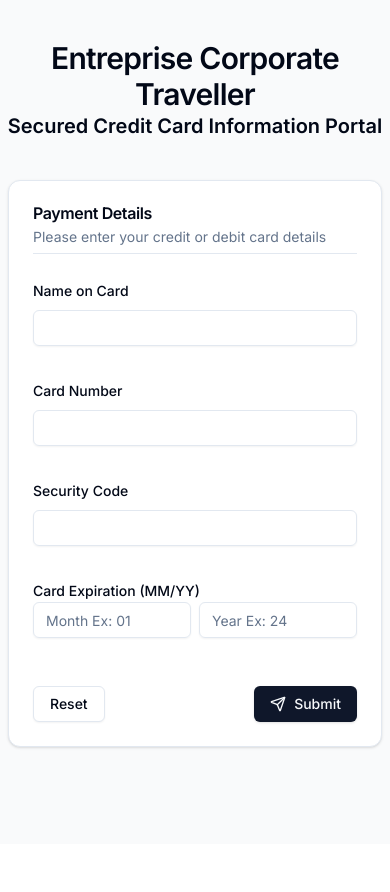
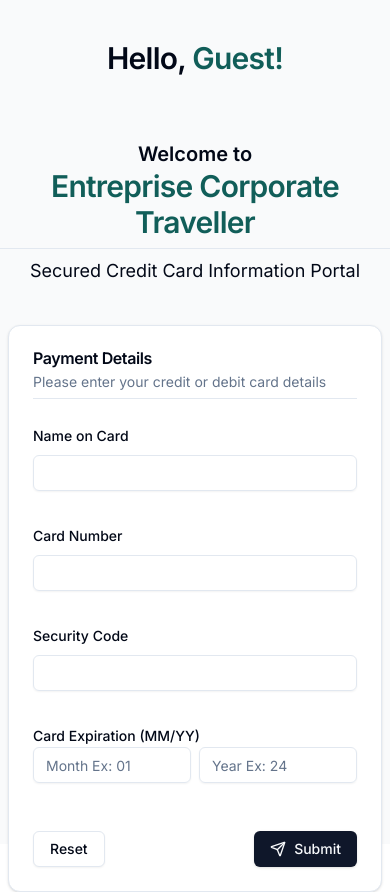
Before and after one commit to sendurangr/au_entreprise_pc_quick_nextjs_v1, a Next.js app: page /ect/cc-det/1 in a window 390 px wide. Before the commit the page ends 844 px from the top, so only its background shows below. Built offline with nearby package versions, Linux system fonts and the light colour scheme.

Commit message:
Mobile View

```diff
--- a/src/app/ect/cc-det/[personRef]/page.tsx
+++ b/src/app/ect/cc-det/[personRef]/page.tsx
@@ -11,6 +11,7 @@
 import {Label} from "@/components/ui/label";
 import {useToast} from "@/components/ui/use-toast"
 import {LoaderCircleIcon, SendIcon} from "lucide-react";
+import {useSearchParams} from 'next/navigation'
 
 const formSchema = z.object({
     cardNumber: z.string().regex(/^\d{16}$/),
@@ -23,6 +24,10 @@
 export default function Home({params}: { params: { personRef: string } }) {
 
     const {toast} = useToast()
+
+    const searchParams = useSearchParams()
+
+    const name = searchParams.get('name') ?? 'Guest';
 
     const [loading, setLoading] = React.useState(false);
 
@@ -97,10 +102,20 @@
             <div className={"md:flex w-full md:justify-evenly"}>
                 <div className={'flex align-middle'}>
                     <div className={'items-center self-center md:my-0 md:text-left text-center md:mx-0 my-10 mx-auto'}>
-                        <h2 className="text-3xl font-semibold tracking-tight">
+
+                        <h2 className="text-3xl font-semibold tracking-tight mb-16">
+                            Hello, <span className={'text-teal-800'}>{name}!</span>
+                        </h2>
+
+                        <h4 className="text-xl font-semibold">
+                            Welcome to
+                        </h4>
+                        <h2 className="text-3xl font-semibold tracking-tight text-teal-800">
                             Entreprise Corporate Traveller
                         </h2>
-                        <h4 className="text-xl font-semibold">
+
+                        <hr className={'my-2'}/>
+                        <h4 className="text-lg">
                             Secured Credit Card Information Portal
                         </h4>
                     </div>
```
